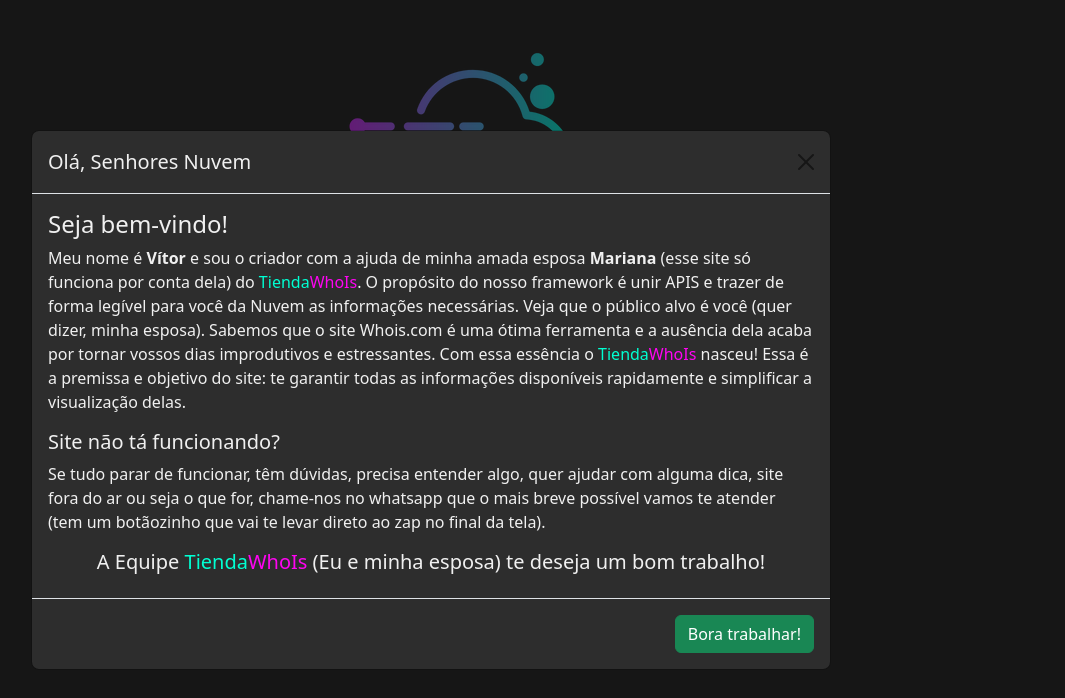
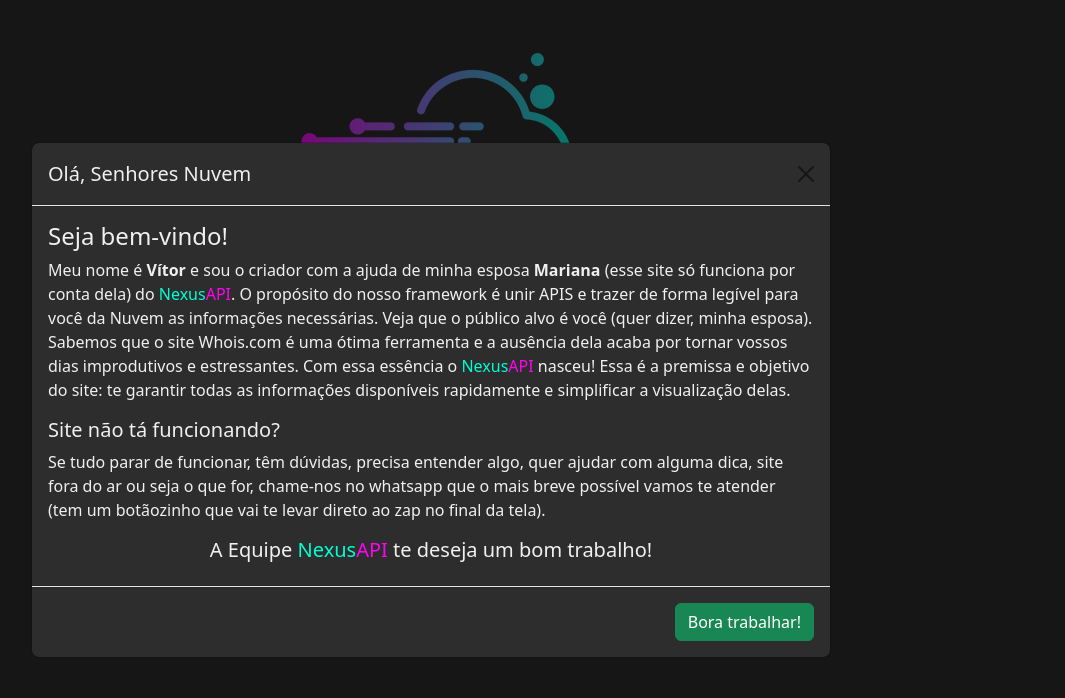
Before and after one commit to Vitor-Guerra/Nexus-Api, a plain HTML site: page index.html in a window 1280 px wide. Shown: the top 698 px of the page, without its empty margins (209-1274 px from the left). Drawn offline with nearby package versions, Linux system fonts and the light colour scheme.

Commit message:
atualização nome do dominio e site

```diff
--- a/index.html
+++ b/index.html
@@ -3,7 +3,7 @@
   <head>
     <meta charset="utf-8">
     <meta name="viewport" content="width=device-width, initial-scale=1">
-    <title>Tienda WhoIs</title>
+    <title>NexusAPI</title>
     <!-- <script src="https://code.jquery.com/jquery-3.7.0.slim.min.js"  integrity="sha256-tG5mcZUtJsZvyKAxYLVXrmjKBVLd6VpVccqz/r4ypFE=" crossorigin="anonymous"></script> -->
     <link href="https://cdn.jsdelivr.net/npm/bootstrap@5.2.3/dist/css/bootstrap.min.css" rel="stylesheet" integrity="sha384-rbsA2VBKQhggwzxH7pPCaAqO46MgnOM80zW1RWuH61DGLwZJEdK2Kadq2F9CUG65" crossorigin="anonymous">
     <link rel="stylesheet" href="./src/index.css" />
@@ -13,7 +13,7 @@
     <div class="container">
       <div class="col-12 text-center mt-5">
         <a href="index.html">
-          <img src="./img/tienda-whois.png" alt="">
+          <img src="./img/nexus-api.png" alt="">
         </a>
       </div>
       <div class="col-12 mt-4">
@@ -103,15 +103,15 @@
           </div>
           <div class="modal-body">
             <h4>Seja bem-vindo!</h4>
-            <p>Meu nome é <b>Vítor</b> e sou o criador com a ajuda de minha amada esposa <b>Mariana</b>
-              (esse site só funciona por conta dela) do <span class="tienda">Tienda</span><span class="whois">WhoIs</span>. O propósito do nosso framework é unir APIS e trazer de forma legível para você da Nuvem as informações necessárias. Veja que o público alvo é você (quer dizer, minha esposa).
+            <p>Meu nome é <b>Vítor</b> e sou o criador com a ajuda de minha esposa <b>Mariana</b>
+              (esse site só funciona por conta dela) do <span class="nexus">Nexus</span><span class="api">API</span>. O propósito do nosso framework é unir APIS e trazer de forma legível para você da Nuvem as informações necessárias. Veja que o público alvo é você (quer dizer, minha esposa).
                Sabemos que o site Whois.com é uma ótima ferramenta e a ausência dela acaba por tornar vossos dias improdutivos e estressantes. Com essa essência o
-               <span class="tienda">Tienda</span><span class="whois">WhoIs</span> nasceu! Essa é a premissa e objetivo do site: te garantir todas as informações disponíveis rapidamente e simplificar a visualização delas.
+               <span class="nexus">Nexus</span><span class="api">API</span> nasceu! Essa é a premissa e objetivo do site: te garantir todas as informações disponíveis rapidamente e simplificar a visualização delas.
             </p>
             <h5>Site não tá funcionando?</h5>
             <p>Se tudo parar de funcionar, têm dúvidas, precisa entender algo, quer ajudar com alguma dica, site fora do ar ou seja o que for, chame-nos no whatsapp que o mais breve possível vamos te atender (tem um botãozinho que vai te levar direto ao zap no final da tela).
             </p>
-            <h5 class="text-center">A Equipe <span class="tienda">Tienda</span><span class="whois">WhoIs</span> (Eu e minha esposa) te deseja um bom trabalho!</h5>
+            <h5 class="text-center">A Equipe <span class="nexus">Nexus</span><span class="api">API</span> te deseja um bom trabalho!</h5>
           </div>
           <div class="modal-footer">
             <button type="button" class="btn btn-success" data-bs-dismiss="modal">Bora trabalhar!</button>
--- a/src/index.css
+++ b/src/index.css
@@ -90,11 +90,11 @@ pre{
 	margin-top:16px;
 }
 
-.tienda{
+.nexus{
   color: #00ffd2;
 }
 
-.whois{
+.api{
   color: #ff04f2;
 }
 
```
Also changed, not shown: img/nexus-api.png (added), img/tienda-whois.png (deleted).
